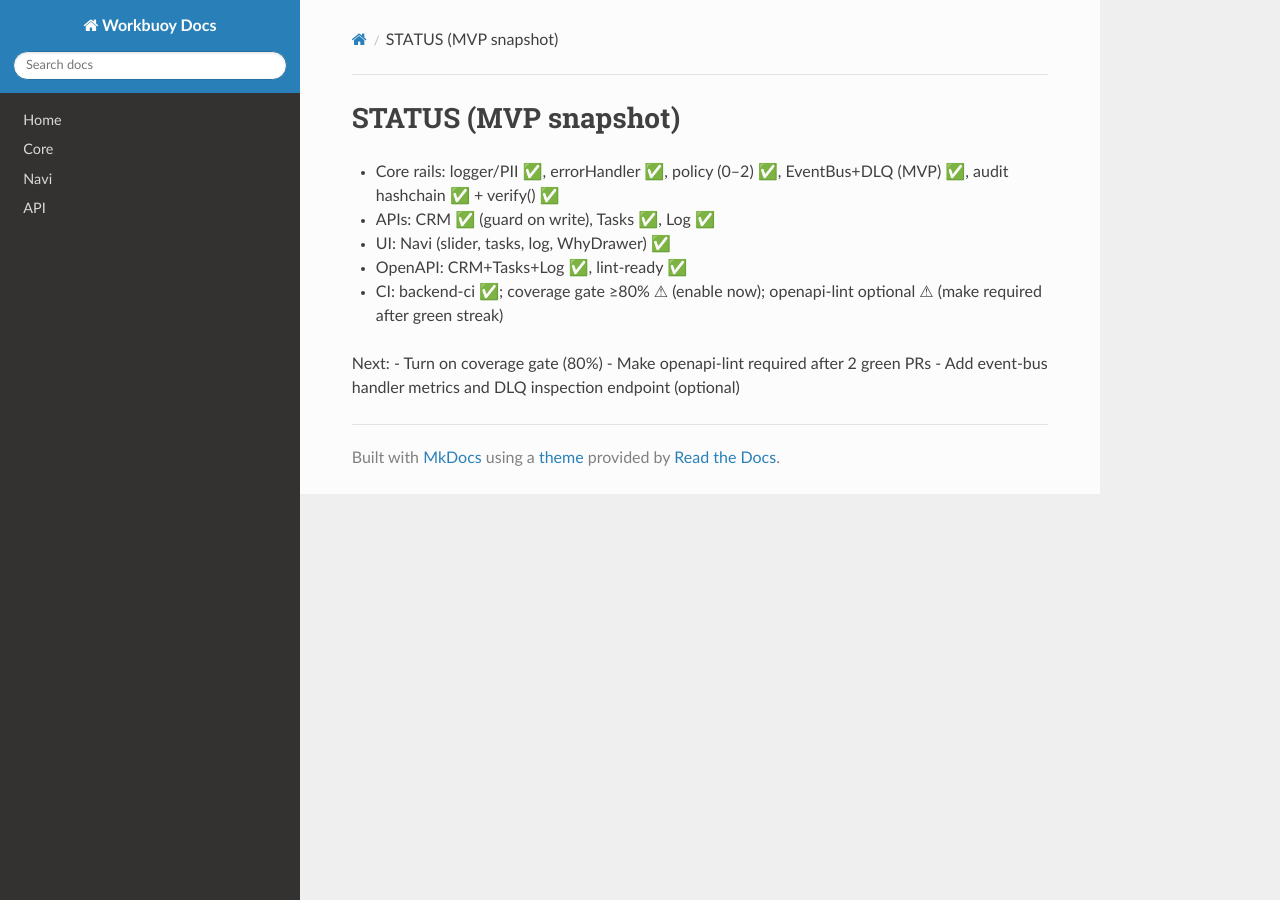
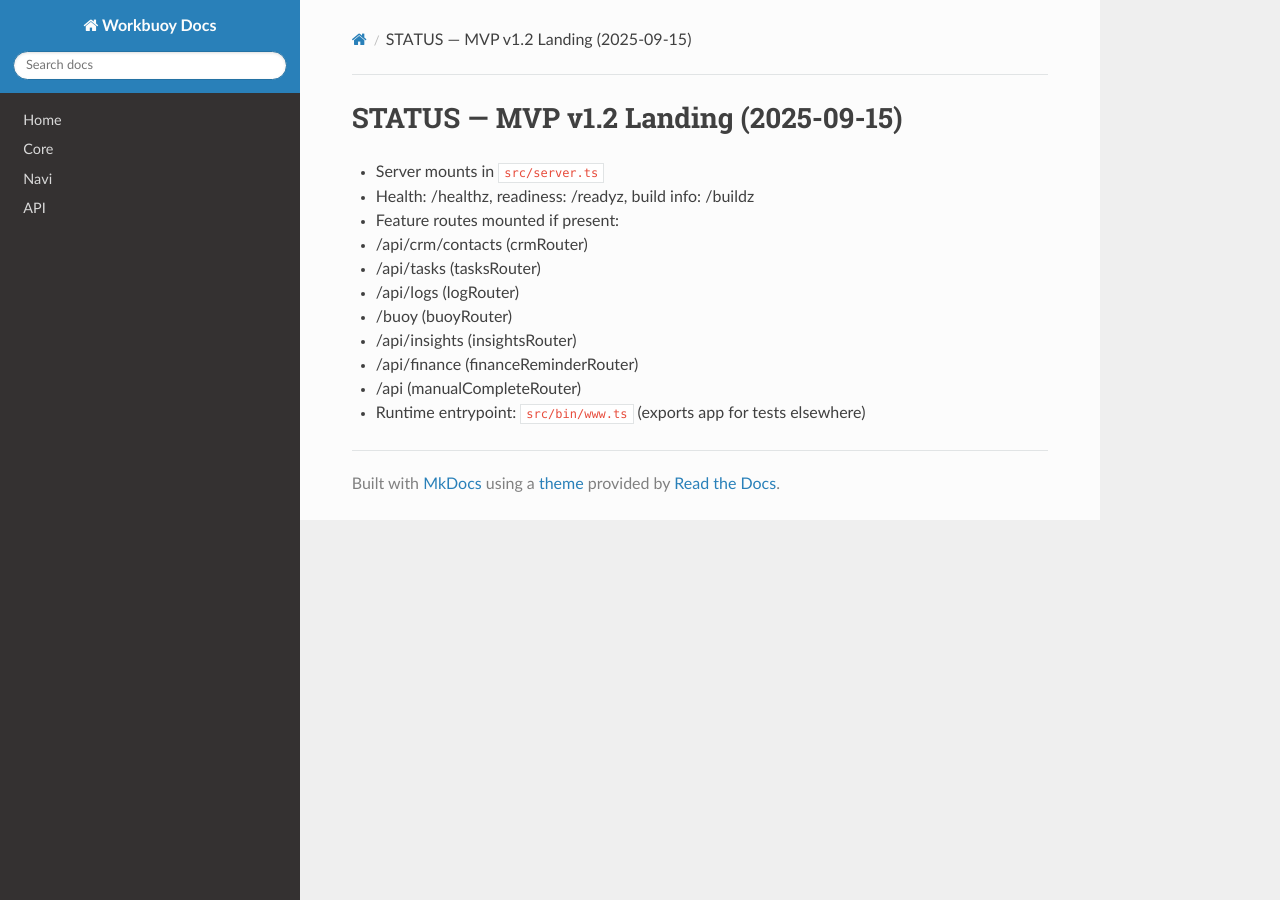
Before and after one commit to workbuoy/workbuoy-suite, an MkDocs documentation site: the page built from docs/STATUS.md, in a window 1280 px wide. Built offline with MkDocs 1.6.1, drawn with Linux system fonts in a browser that asks for light colours; nearby versions of some CDN libraries.

Commit message:
Add files via upload

```diff
--- a/docs/STATUS.md
+++ b/docs/STATUS.md
@@ -1,12 +1,12 @@
-# STATUS (MVP snapshot)
-
-- Core rails: logger/PII ✅, errorHandler ✅, policy (0–2) ✅, EventBus+DLQ (MVP) ✅, audit hashchain ✅ + verify() ✅
-- APIs: CRM ✅ (guard on write), Tasks ✅, Log ✅
-- UI: Navi (slider, tasks, log, WhyDrawer) ✅
-- OpenAPI: CRM+Tasks+Log ✅, lint-ready ✅
-- CI: backend-ci ✅; coverage gate ≥80% ⚠ (enable now); openapi-lint optional ⚠ (make required after green streak)
-
-Next:
-- Turn on coverage gate (80%)
-- Make openapi-lint required after 2 green PRs
-- Add event-bus handler metrics and DLQ inspection endpoint (optional)
+# STATUS — MVP v1.2 Landing (2025-09-15)
+- Server mounts in `src/server.ts`
+- Health: /healthz, readiness: /readyz, build info: /buildz
+- Feature routes mounted if present:
+  - /api/crm/contacts (crmRouter)
+  - /api/tasks (tasksRouter)
+  - /api/logs (logRouter)
+  - /buoy (buoyRouter)
+  - /api/insights (insightsRouter)
+  - /api/finance (financeReminderRouter)
+  - /api (manualCompleteRouter)
+- Runtime entrypoint: `src/bin/www.ts` (exports app for tests elsewhere)
```
Also changed, not shown: 2 other files.
